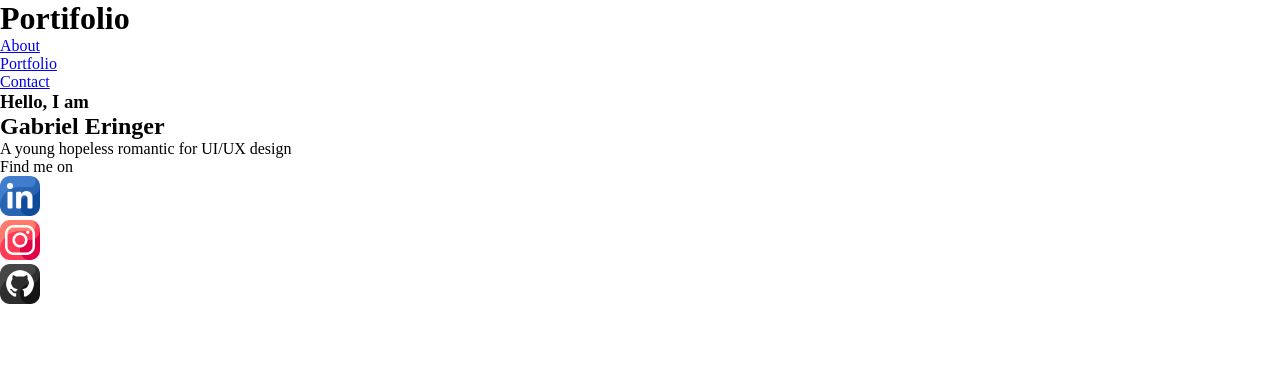
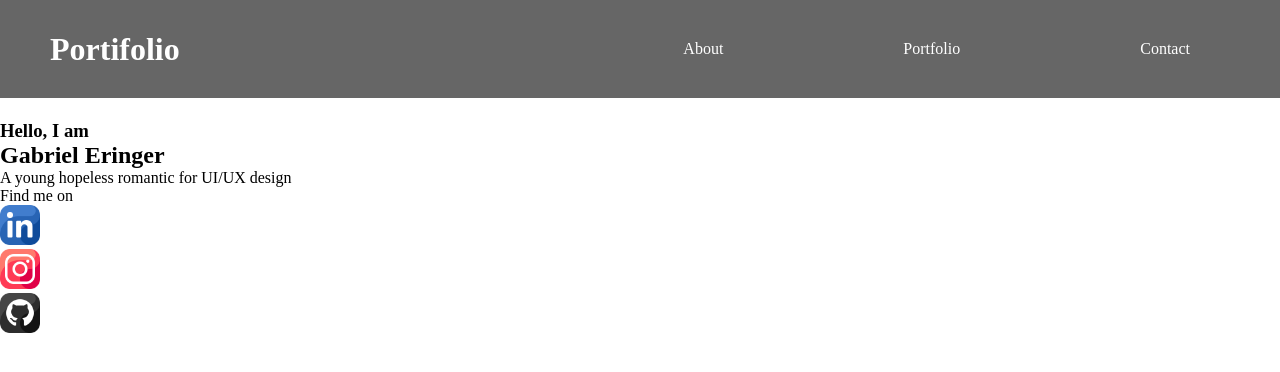
Before and after one commit to GEdO23/sass-test, a React (Vite) app: page / in a window 1280 px wide. Shown: the top 372 px of the page. Built offline with nearby package versions, Linux system fonts and the light colour scheme.

Commit message:
Estilizando cabecalho com module.scss

```diff
--- a/src/components/Cabecalho/Cabecalho.jsx
+++ b/src/components/Cabecalho/Cabecalho.jsx
@@ -1,18 +1,19 @@
 import { Link } from "react-router-dom";
+import style from './Cabecalho.module.scss';
 
 export default function Cabecalho() {
   return (
-    <header className="cabecalho-container">
-        <h1 className="cabecalho-titulo">Portifolio</h1>
-        <ul className="links-list">
-            <li className="links-item">
-                <Link to='/' className="link">About</Link>
+    <header className={style.cabecalhoContainer}>
+        <h1 className={style.cabecalhoTitulo}>Portifolio</h1>
+        <ul className={style.linksList}>
+            <li className={style.linksItem}>
+                <Link to='/' className={style.link}>About</Link>
             </li>
-            <li className="links-item">
-                <Link to='/portfolio' className="link">Portfolio</Link>
+            <li className={style.linksItem}>
+                <Link to='/portfolio' className={style.link}>Portfolio</Link>
             </li>
-            <li className="links-item">
-                <Link to='/contact' className="link">Contact</Link>
+            <li className={style.linksItem}>
+                <Link to='/contact' className={style.link}>Contact</Link>
             </li>
         </ul>
     </header>
--- /dev/null
+++ b/src/components/Cabecalho/Cabecalho.module.scss
@@ -0,0 +1,45 @@
+.cabecalhoContainer {
+    padding: 0 50px;
+    width: 100%;
+    height: 100px;
+    border-bottom: 2px solid #fff;
+    margin-bottom: 20px;
+    background-color: #0009;
+    display: flex;
+    justify-content: space-between;
+    align-items: center;
+    user-select: none;
+
+    & .cabecalhoTitulo {
+        color: #fff;
+    }
+
+    & .linksList {
+        display: flex;
+        list-style: none;
+        width: 40%;
+        height: 100%;
+        gap: 100px;
+        justify-content: end;
+        & .linksItem {
+            height: 100%;
+            padding: 0 40px;
+            display: flex;
+            align-items: center;
+            justify-content: center;
+            & .link {
+                text-decoration: none;
+                color: #fff;
+
+                &:hover {
+                    text-decoration: underline;
+                }
+            }
+
+            &:hover {
+                background-color: rgb(255, 40, 40);
+                font-weight: 900;
+            }
+        }
+    }
+}
```
